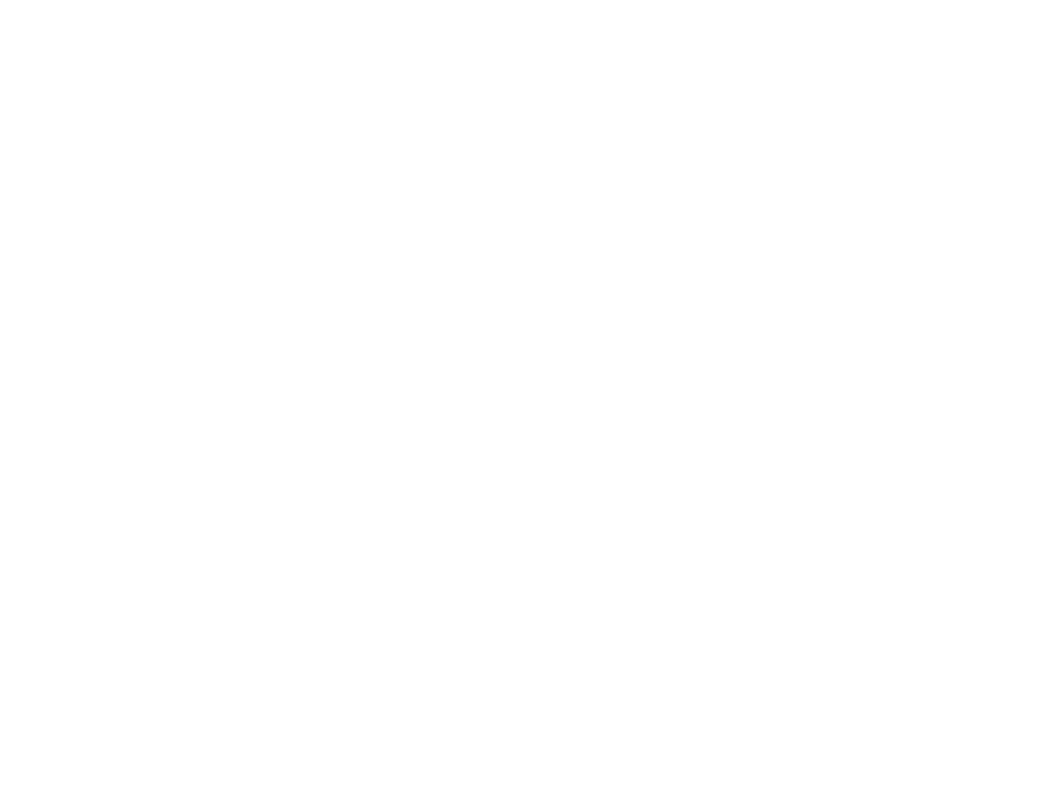
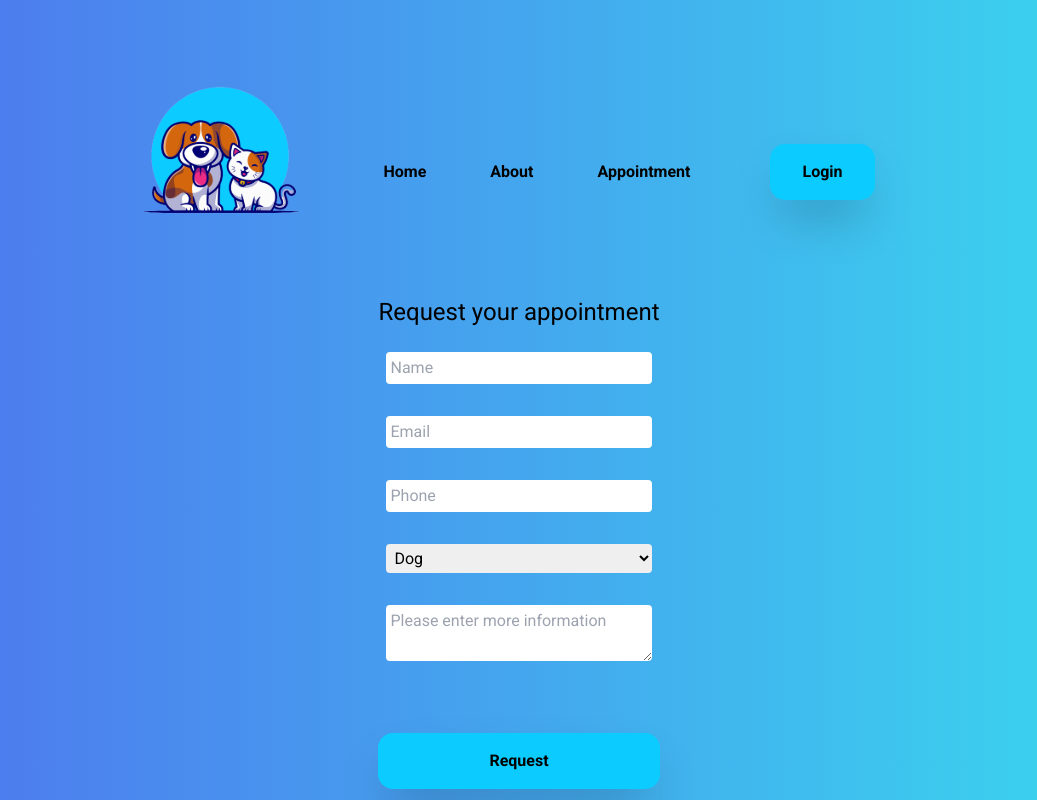
Before and after one commit to jttrevis/PatunfasVet, a React (Create React App) app: page /appointment in a window 1280 px wide. Before the commit this address had no page. Shown: the top 800 px of the page, without its empty margins (121-1158 px from the left). Built offline with nearby package versions, Linux system fonts and the light colour scheme; no server answers.

Commit message:
added appointment page

```diff
--- a/public/index.html
+++ b/public/index.html
@@ -2,7 +2,8 @@
 <html lang="en">
   <head>
     <meta charset="utf-8" />
-    <link rel="icon" href="%PUBLIC_URL%/favicon.ico" />
+
+    <link rel="shortcut icon" href="images/logo.svg" type="image/x-icon">
     <meta name="viewport" content="width=device-width, initial-scale=1" />
     <meta name="theme-color" content="#000000" />
     <meta
@@ -25,7 +26,7 @@
       work correctly both with client-side routing and a non-root public URL.
       Learn how to configure a non-root public URL by running `npm run build`.
     -->
-    <title>React App</title>
+    <title>Pantufas Vet</title>
     <script id="react-dotenv" src="./env.js"></script>
   </head>
   <body>
--- a/src/App.jsx
+++ b/src/App.jsx
@@ -1,6 +1,7 @@
 import { Toaster } from 'react-hot-toast';
 
 import { BrowserRouter, Routes, Route } from 'react-router-dom';
+import Appointment from './pages/Appointment/Appointment';
 
 import Home from './pages/Home/Home';
 import LoginForm from './pages/Login/Login';
@@ -10,6 +11,10 @@ function App() {
 	return (
 		<BrowserRouter>
 			<Routes>
+				<Route
+					path='/appointment'
+					element={<Appointment />}
+				/>
 				<Route
 					path='/register'
 					element={<RegisterForm />}
--- a/src/components/Hero/Hero.jsx
+++ b/src/components/Hero/Hero.jsx
@@ -16,7 +16,7 @@ export const Hero = () => {
 						/>
 					</div>
 					<div className='flex flex-col justify-center items-center'>
-						<h1 className='text-4xl text-center font-extrabold p-6'>
+						<h1 className='text-6xl  text-center font-extrabold p-6'>
 							Pantufas Vet
 						</h1>
 						<h4 className='text-2xl text-center p-12'>
--- a/src/components/HoursTable/HoursTable.jsx
+++ b/src/components/HoursTable/HoursTable.jsx
@@ -5,25 +5,25 @@ export const HoursTable = () => {
 				<div className='hoursBlock'>
 					<ul>
 						<li>
-							Monday <span>7:00am - 5:30pm</span>
+							Mon <span>7:00am - 5:30pm</span>
 						</li>
 						<li>
-							Tuesday <span>7:00am - 5:30pm</span>
+							Tue <span>7:00am - 5:30pm</span>
 						</li>
 						<li>
-							Wednesday<span>7:00am - 5:30pm</span>
+							Wed<span>7:00am - 5:30pm</span>
 						</li>
 						<li>
-							Thursday <span> 7:00am - 5:30pm</span>
+							Thur <span> 7:00am - 5:30pm</span>
 						</li>
 						<li>
-							Friday <span>7:00am - 5:30pm</span>
+							Fri<span>7:00am - 5:30pm</span>
 						</li>
 						<li>
-							Saturday <span>7:00am - 5:30pm</span>
+							Sat <span>7:00am - 5:30pm</span>
 						</li>
 						<li>
-							Sunday <span>closed</span>
+							Sun <span>closed</span>
 						</li>
 					</ul>
 				</div>
--- a/src/components/ServicesTable/ServicesTable.jsx
+++ b/src/components/ServicesTable/ServicesTable.jsx
@@ -5,19 +5,19 @@ export const ServicesTable = () => {
 		<div className='md:container '>
 			<section className='flex flex-col gap-16  m-12 md:flex-row'>
 				<Link
-					className='serviceBlock shadow-2xl bg-emergency hover:animate-pulse bg-cover bg-center'
+					className='serviceBlock txt shadow-2xl bg-emergency hover:animate-pulse bg-cover bg-center'
 					href='/emergencies'
 				>
 					Emergencies
 				</Link>
 				<Link
-					className='serviceBlock shadow-2xl bg-appointment hover:animate-pulse bg-cover bg-center '
+					className='serviceBlock txt shadow-2xl bg-appointment hover:animate-pulse bg-cover bg-center '
 					href='/appointment'
 				>
 					Make an appointment
 				</Link>
 				<Link
-					className='serviceBlock shadow-2xl bg-other hover:animate-pulse bg-cover bg-center'
+					className='serviceBlock txt shadow-2xl bg-other hover:animate-pulse bg-cover bg-center'
 					href='/others'
 				>
 					Others
--- a/src/index.css
+++ b/src/index.css
@@ -29,8 +29,9 @@ body {
   display: flex;
   justify-content: center;
   align-items: center;
-  font-size: 1.6rem;
+  font-size: 1.7rem;
   font-weight: bold;
+
   text-align: center;
   cursor: pointer;
   padding: 0 5px;
@@ -54,3 +55,9 @@ body {
 .hoursBlock ul li span {
   margin-left: 7rem;
 }
+
+.txt{
+  color: #31d1fdcc;
+  -webkit-text-stroke-width: 1px;
+  -webkit-text-stroke-color: #000;
+}
--- /dev/null
+++ b/src/pages/Appointment/Appointment.jsx
@@ -0,0 +1,63 @@
+import React, { useState } from 'react';
+import { Footer } from './../../components/Footer/Footer';
+import Header from './../../components/Header/Header';
+
+const Appointment = () => {
+	const [name, setName] = useState('');
+	const [phone, setPhone] = useState('');
+	const [email, setEmail] = useState('');
+	return (
+		<div>
+			<Header />
+
+			<div className='md:flex justify-center items-center '>
+				<form className='flex flex-col p-8 gap-4'>
+					<h2 className='text-2xl text-center '>Request your appointment</h2>
+					<input
+						className='m-2 p-1 rounded'
+						type='text'
+						placeholder='Name'
+						onChange={(e) => setName(e.target.value)}
+						value={name}
+					/>
+					<input
+						type='email'
+						className='m-2 p-1 rounded'
+						placeholder='Email'
+						onChange={(e) => setEmail(e.target.value)}
+						value={email}
+					/>
+					<input
+						type='tel'
+						className='m-2 p-1 rounded'
+						placeholder='Phone'
+						onChange={(e) => setPhone(e.target.value)}
+						value={phone}
+					/>
+					<select
+						name='pet '
+						className='m-2 p-1 rounded'
+					>
+						<option value='dog'>Dog</option>
+						<option value='cat'>Cat</option>
+						<option value='other'>Other</option>
+					</select>
+
+					<textarea
+						className='m-2 p-1 rounded'
+						placeholder='Please enter more information'
+					></textarea>
+					<button
+						className='btn shadow-2xl my-12'
+						type='submit'
+					>
+						Request
+					</button>
+				</form>
+			</div>
+			<Footer />
+		</div>
+	);
+};
+
+export default Appointment;
--- a/src/pages/Register/Register.jsx
+++ b/src/pages/Register/Register.jsx
@@ -59,7 +59,7 @@ const RegisterForm = () => {
 						value={passwordConfirm}
 					/>
 					<button
-						className='btn'
+						className='btn shadow-2xl'
 						onClick={registerUser}
 					>
 						Create User
```
